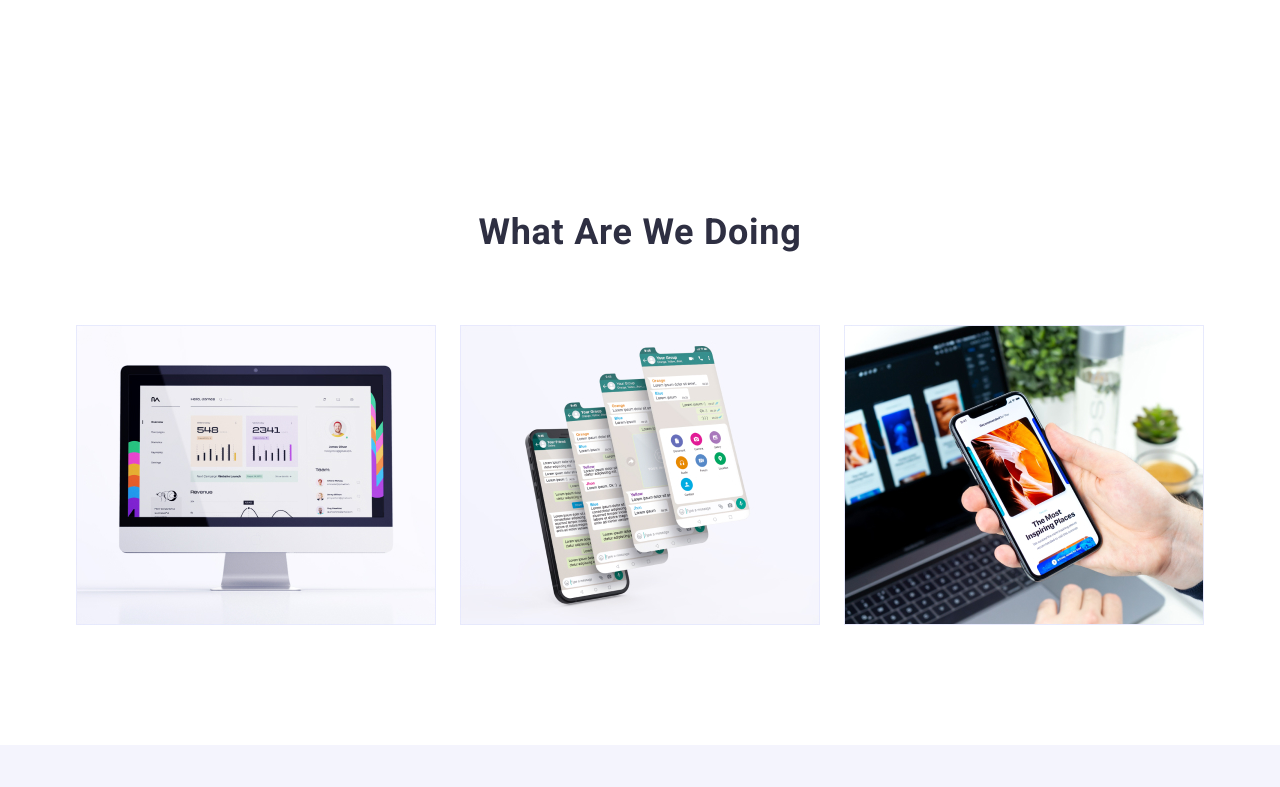
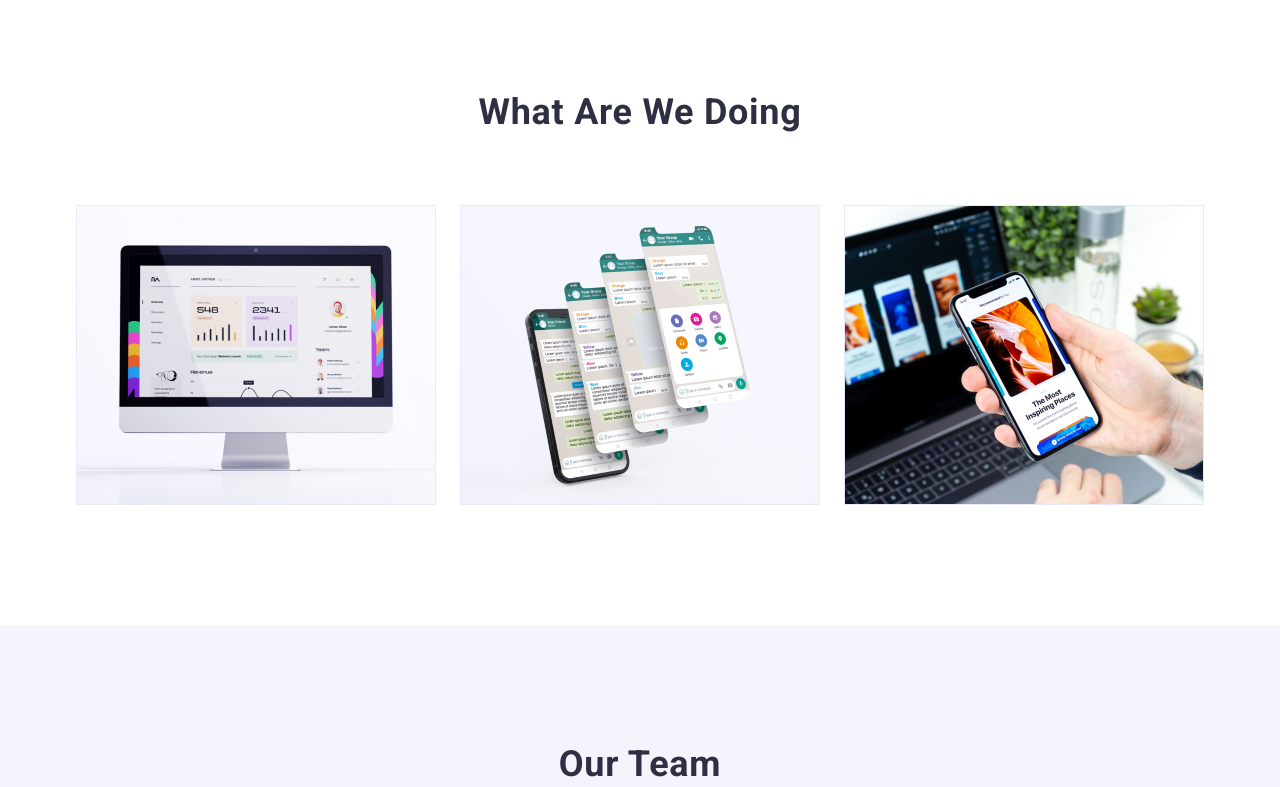
Before and after one commit to Gelsomin0/goit-markup-hw-07, a plain HTML site: page index.html in a window 1280 px wide. Shown: the part 1048-1835 px from the top of the page. Drawn offline with nearby package versions, Linux system fonts and the light colour scheme.

Commit message:
Some changes

```diff
--- a/css/styles.css
+++ b/css/styles.css
@@ -586,10 +586,6 @@ screen and (min-width: 1200px) and (min-resolution: 2dppx) {
     justify-content: space-between;
 }
 
-/* .advantages-section {
-    padding-bottom: 0px;
-} */
-
 .advantages-section {
     padding-bottom: 96px;
 }
@@ -703,6 +699,7 @@ screen and (min-width: 1200px) and (min-resolution: 2dppx) {
 @media screen and (min-width: 1200px) {
     .doing-section {
         display: flex;
+        padding-top: 0;
     }
 }
 
```
